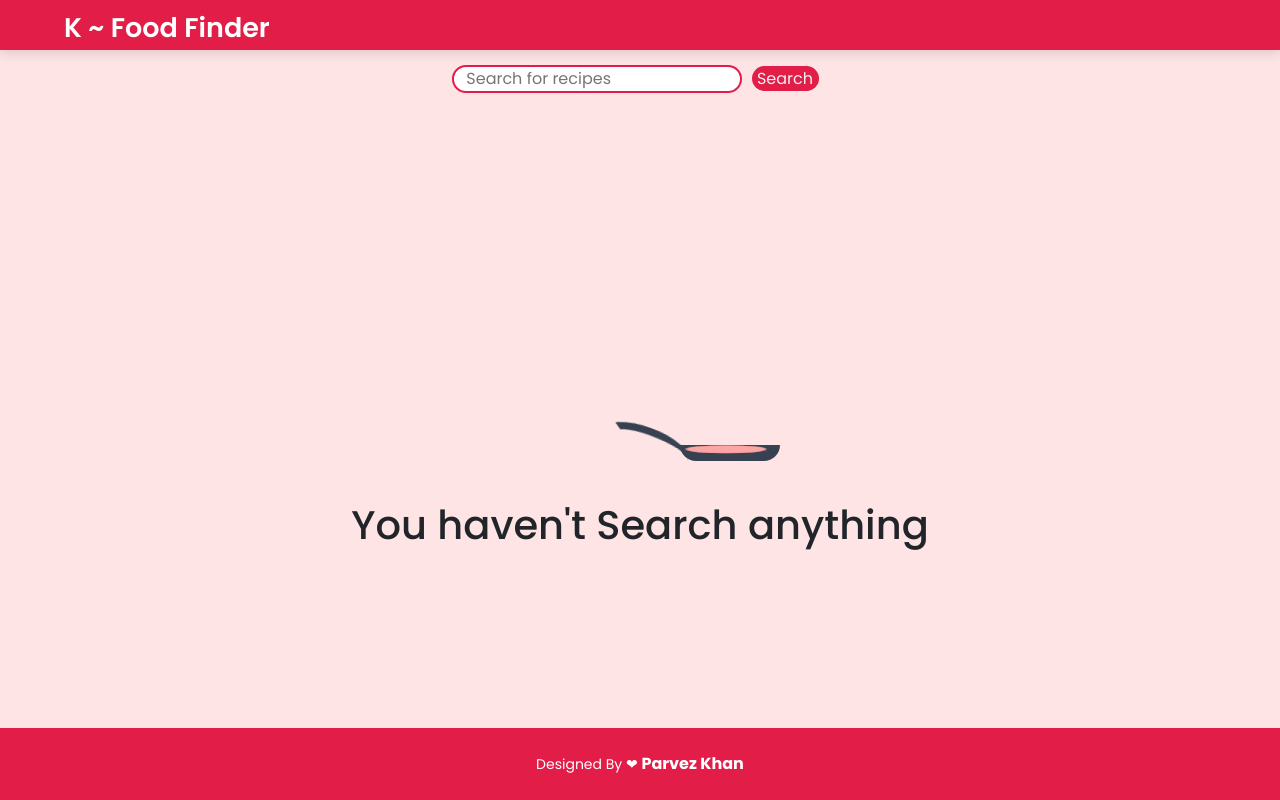
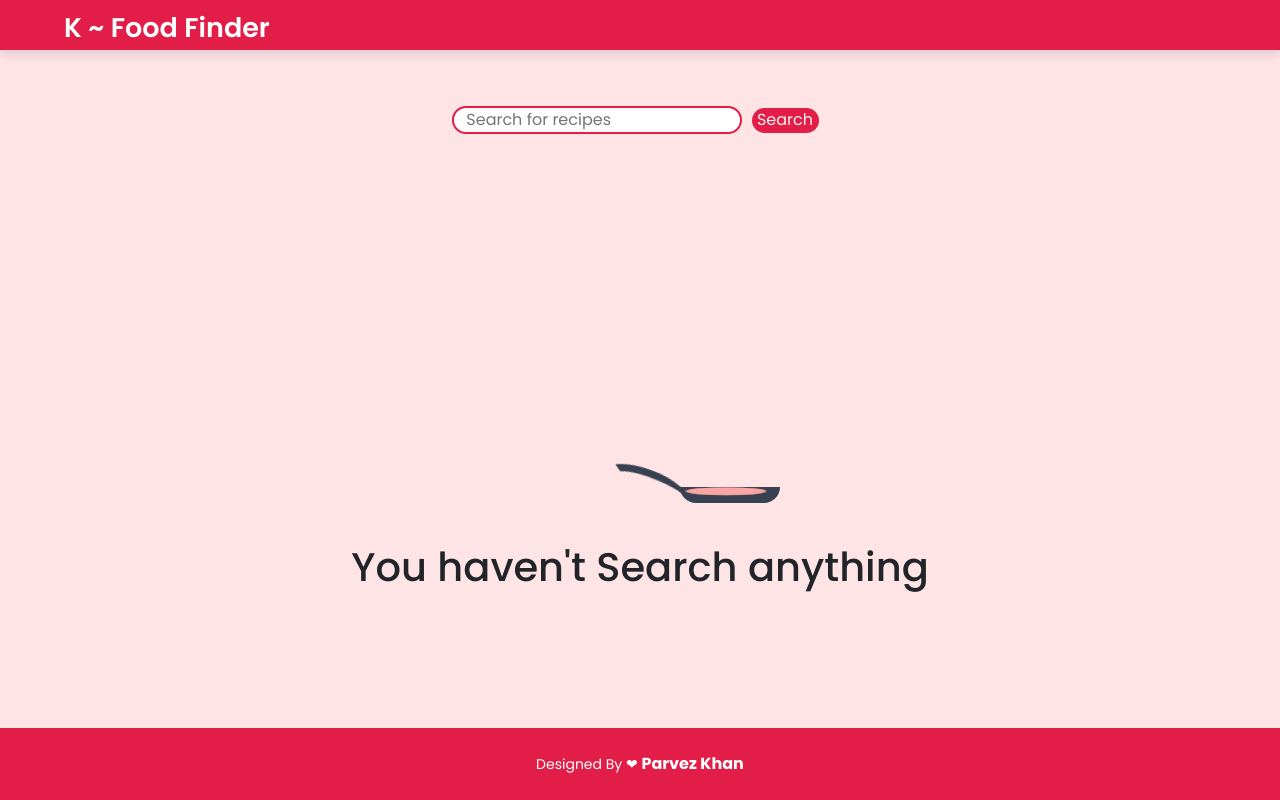
Before and after one commit to parvezzkhan/krecipefinder, a React (Create React App) app: page / in a window 1280 px wide. Built offline with nearby package versions, Linux system fonts and the light colour scheme.

Commit message:
Update style.css

```diff
--- a/src/css/style.css
+++ b/src/css/style.css
@@ -137,7 +137,7 @@ body{
 }
 
 .recipe{
-    margin-top: 45px;
+    margin-top: 25px;
 }
 .Searchb{
     width: 250px;
@@ -145,6 +145,7 @@ body{
     border-style: solid;
     border-radius: 15px;
     width: 290px;
+    margin-top: 50px;
 
 
 }
```
